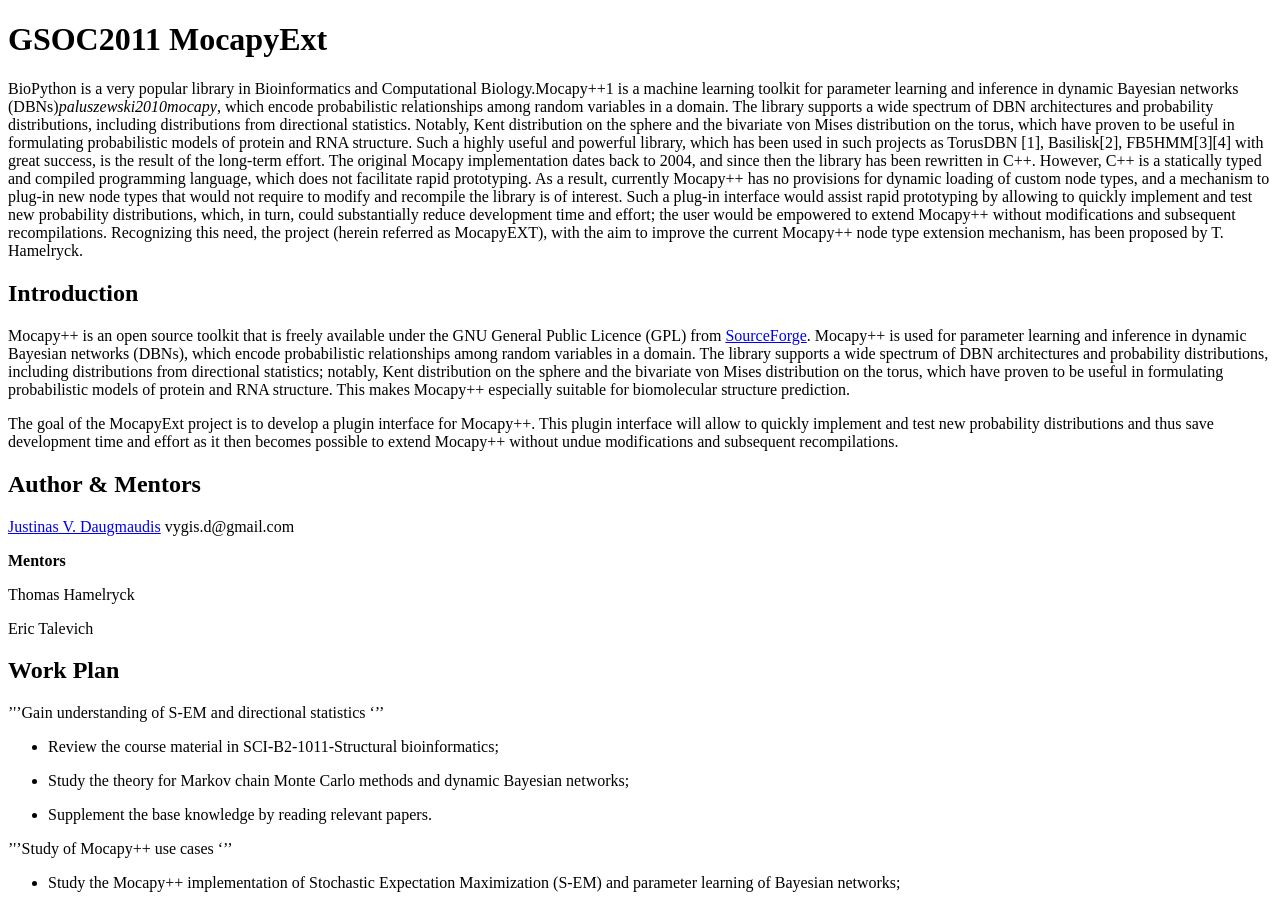
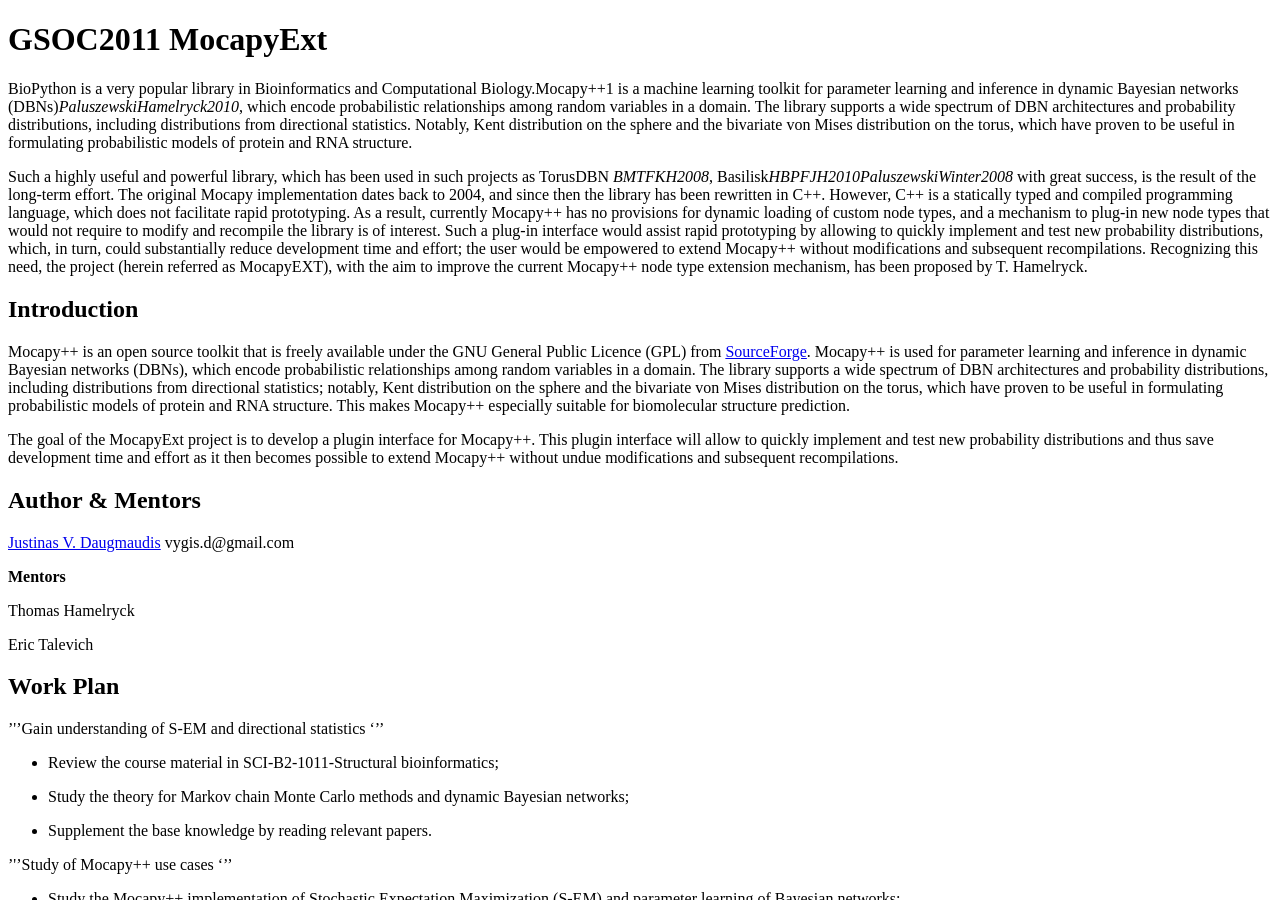
Before and after one commit to biopython/biopython.github.io, a Jekyll site: the page built from wiki/GSOC2011_MocapyExt.md, in a window 1280 px wide and 900 px high. Built offline with Jekyll 4.4.1, drawn with Linux system fonts in a browser that asks for light colours; some of the changed text lies outside the part shown.

Commit message:
Change to wiki page

```diff
--- a/wiki/GSOC2011_MocapyExt.md
+++ b/wiki/GSOC2011_MocapyExt.md
@@ -7,29 +7,31 @@ layout: wiki
 BioPython is a very popular library in Bioinformatics and Computational
 Biology.Mocapy++1 is a machine learning toolkit for parameter learning
 and inference in dynamic Bayesian networks
-(DBNs)<cite>paluszewski2010mocapy</cite>, which encode probabilistic
+(DBNs)<cite>PaluszewskiHamelryck2010</cite>, which encode probabilistic
 relationships among random variables in a domain. The library supports a
 wide spectrum of DBN architectures and probability distributions,
 including distributions from directional statistics. Notably, Kent
 distribution on the sphere and the bivariate von Mises distribution on
 the torus, which have proven to be useful in formulating probabilistic
-models of protein and RNA structure. Such a highly useful and powerful
-library, which has been used in such projects as TorusDBN [1],
-Basilisk[2], FB5HMM[3][4] with great success, is the result of the
-long-term effort. The original Mocapy implementation dates back to 2004,
-and since then the library has been rewritten in C++. However, C++ is a
-statically typed and compiled programming language, which does not
-facilitate rapid prototyping. As a result, currently Mocapy++ has no
-provisions for dynamic loading of custom node types, and a mechanism to
-plug-in new node types that would not require to modify and recompile
-the library is of interest. Such a plug-in interface would assist rapid
-prototyping by allowing to quickly implement and test new probability
-distributions, which, in turn, could substantially reduce development
-time and effort; the user would be empowered to extend Mocapy++ without
-modifications and subsequent recompilations. Recognizing this need, the
-project (herein referred as MocapyEXT), with the aim to improve the
-current Mocapy++ node type extension mechanism, has been proposed by T.
-Hamelryck.
+models of protein and RNA structure.
+
+Such a highly useful and powerful library, which has been used in such
+projects as TorusDBN <cite>BMTFKH2008</cite>,
+Basilisk<cite>HBPFJH2010</cite><cite>PaluszewskiWinter2008</cite> with
+great success, is the result of the long-term effort. The original
+Mocapy implementation dates back to 2004, and since then the library has
+been rewritten in C++. However, C++ is a statically typed and compiled
+programming language, which does not facilitate rapid prototyping. As a
+result, currently Mocapy++ has no provisions for dynamic loading of
+custom node types, and a mechanism to plug-in new node types that would
+not require to modify and recompile the library is of interest. Such a
+plug-in interface would assist rapid prototyping by allowing to quickly
+implement and test new probability distributions, which, in turn, could
+substantially reduce development time and effort; the user would be
+empowered to extend Mocapy++ without modifications and subsequent
+recompilations. Recognizing this need, the project (herein referred as
+MocapyEXT), with the aim to improve the current Mocapy++ node type
+extension mechanism, has been proposed by T. Hamelryck.
 
 Introduction
 ------------
@@ -520,21 +522,3 @@ Proceedings of the National Academy of Sciences, 105(26):8932–8937,
 Johansson, and Thomas Hamelryck. Beyond rotamers: a generative,
 probabilistic model of side chains in proteins. BMC Bioinformatics,
 11(1):306, 2010. </biblio>
-
-[1] W. Boomsma, K.V. Mardia, C.C. Taylor, J. Ferkinghoff-Borg, A. Krogh,
-and T. Hamelryck. A generative, probabilistic model of local protein
-structure. Proceedings of the National Academy of Sciences,
-105(26):8932–8937, 2008
-
-[2] Tim Harder, Wouter Boomsma, Martin Paluszewski, Jes Frellsen,
-Kristoffer Johansson, and Thomas Hamelryck. Beyond rotamers: a
-generative, probabilistic model of side chains in proteins. BMC
-Bioinformatics, 11(1):306, 2010.
-
-[3] T. Hamelryck, J.T. Kent, and A. Krogh. Sampling realistic protein
-conformations using local structural bias. PLoS computational biology,
-2(9):e131,2006.
-
-[4] M. Paluszewski and P. Winter. Protein decoy generation using branch
-and bound with efficient bounding. Algorithms in Bioinformatics, pages
-382–393,2008.
```
Also changed, not shown: 1 other file.
